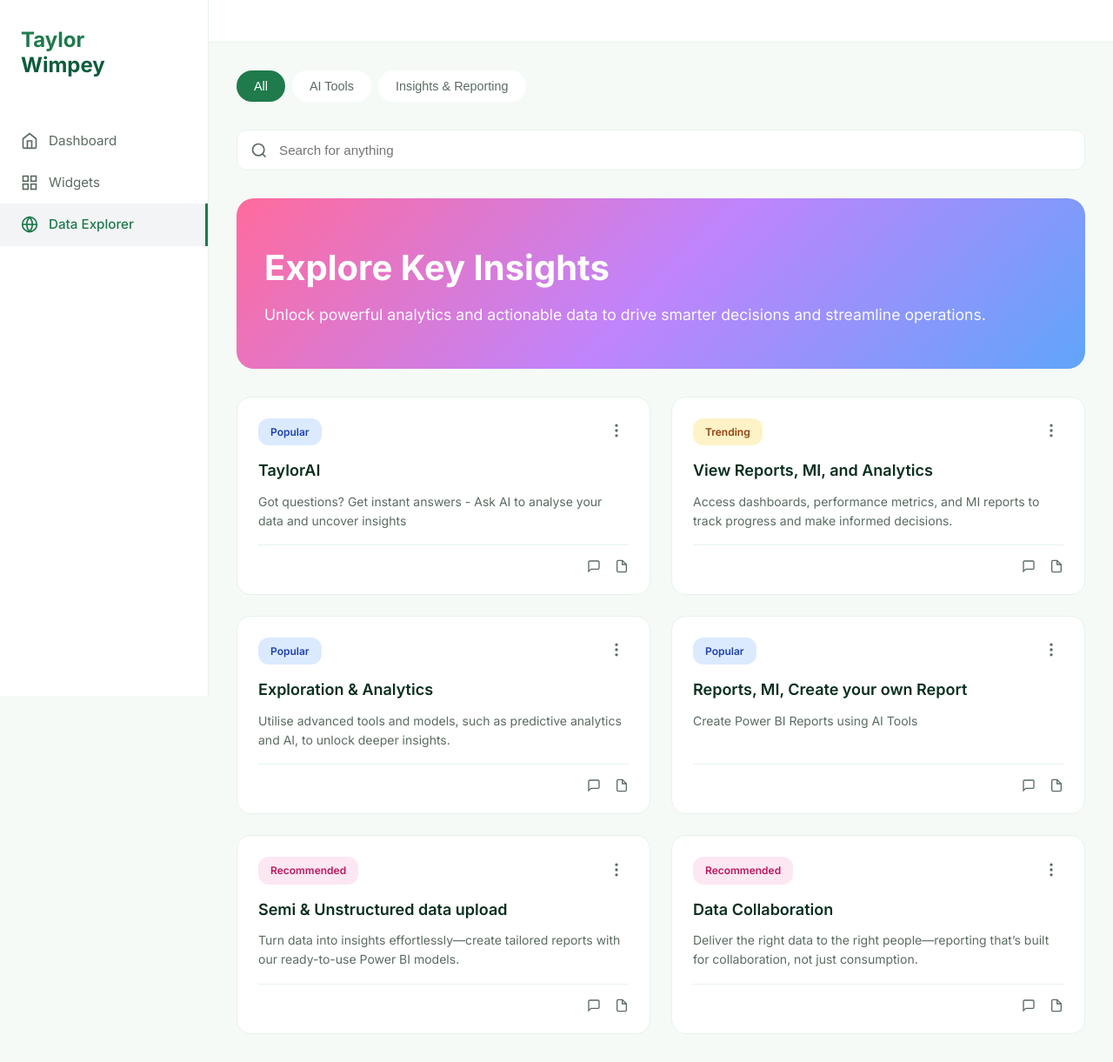
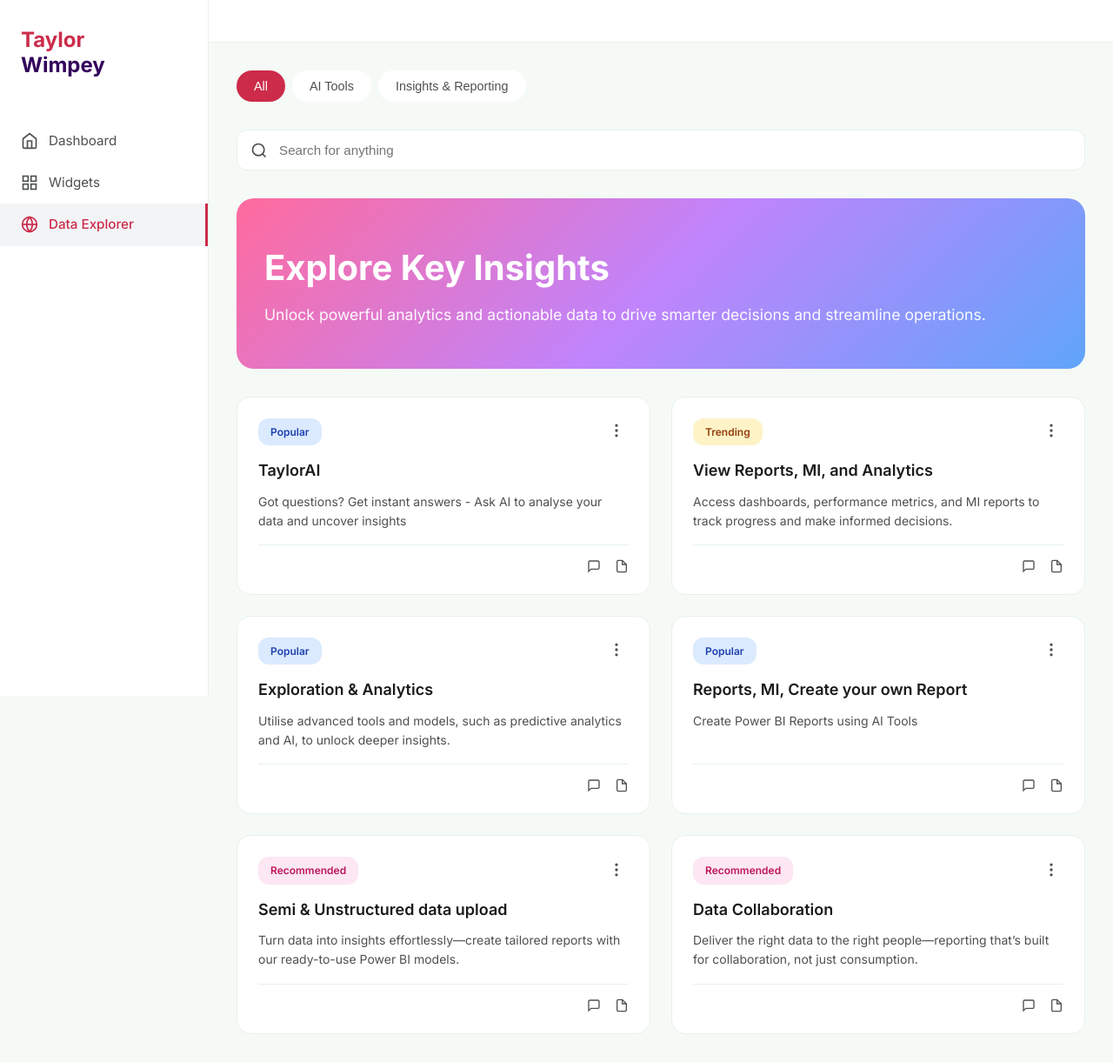
Before and after one commit to cbeddall1/Data-Discovery-Portal, a Flask app: page / in a window 1280 px wide. Shown: the whole page at 87% size. Run offline with Flask 3, Linux system fonts and the light colour scheme.

Commit message:
Add files via upload

```diff
--- a/app/static/css/style.css
+++ b/app/static/css/style.css
@@ -3,12 +3,12 @@
 * { box-sizing: border-box; margin: 0; padding: 0; }
 
 :root {
-    --primary-color: #1F7A4C; /* deep green */
-    --accent-color: #78C06E;  /* lighter green */
-    --brand-dark: #0E5B3D;
+    --primary-color: #cc2b4a;
+    --accent-color: hsl(279, 88%, 23%);
+    --brand-dark: #32005b;
     --brand-light: #BFEFD0;
-    --text-dark: #0B2F1F;
-    --text-light: #5B6B61;
+    --text-dark: #191c1a;
+    --text-light: #4d514e;
     --bg-light: #F6FAF6;
     --bg-white: #FFFFFF;
     --border-color: #E6F2EA;
```
